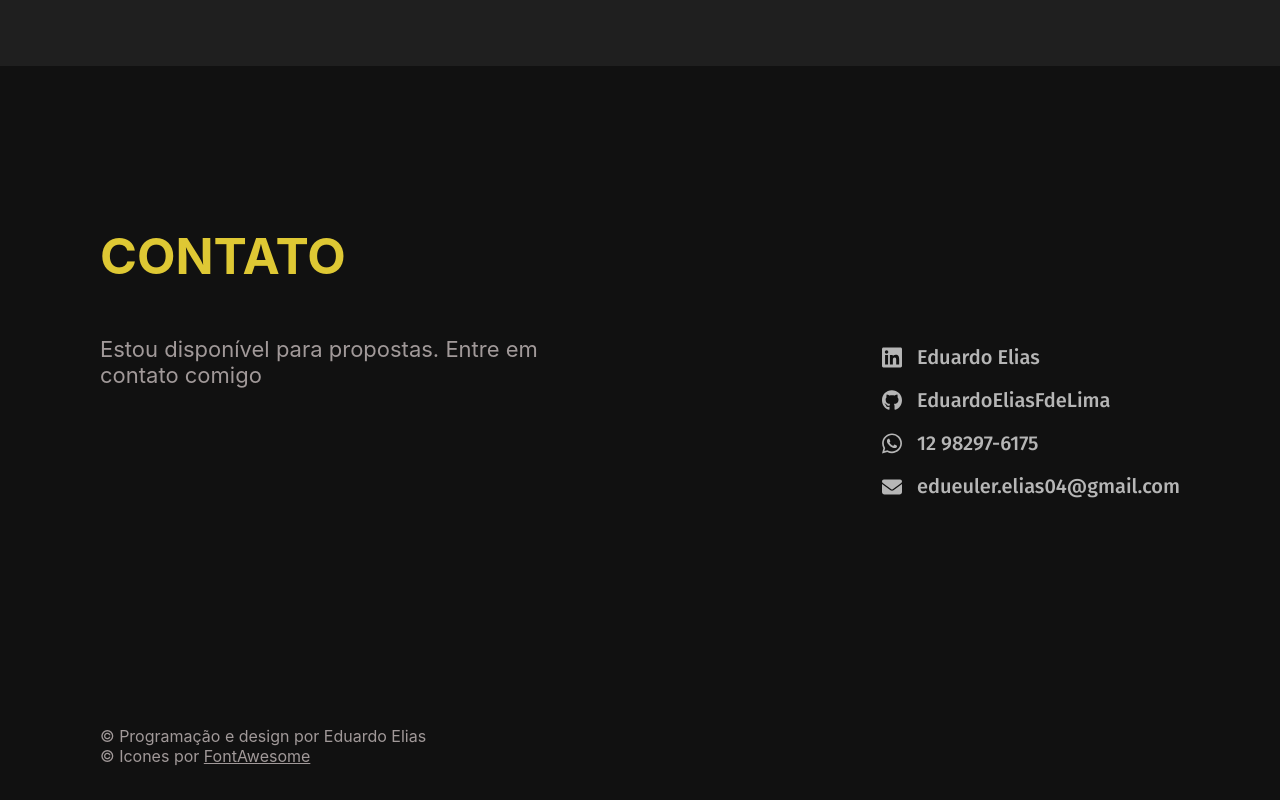
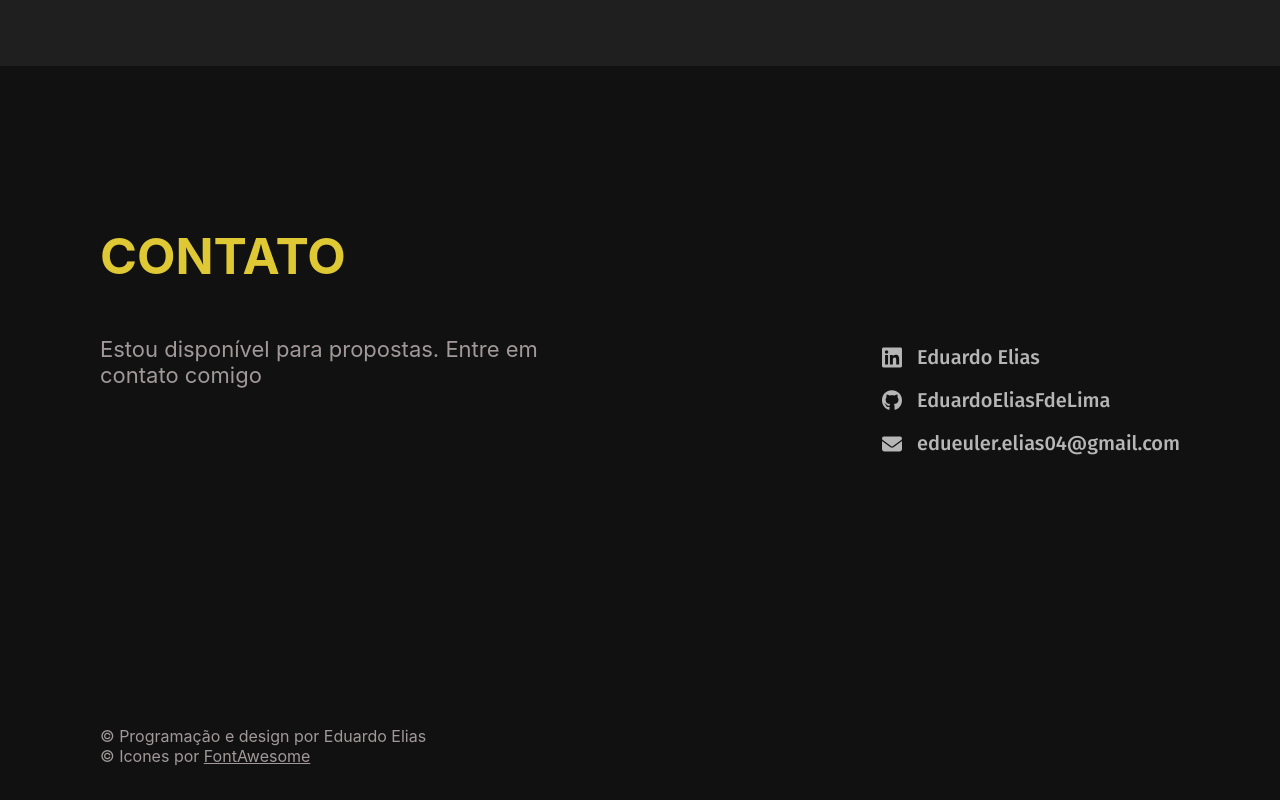
Before and after one commit to EduardoEliasFdeLima/PortifolioReact, a React (Create React App) app: page / in a window 1280 px wide. Shown: the part 3445-4245 px from the top of the page. Built offline with nearby package versions, Linux system fonts and the light colour scheme; a web font is replaced by a local one.

Commit message:
tirando o zap

```diff
--- a/src/components/Contato.js
+++ b/src/components/Contato.js
@@ -19,7 +19,6 @@ function Contato() {
                     <ul>
                         <li><LinkeIcon className="icon-contato"/>  <a href='https://www.linkedin.com/in/eduardo-elias-4008422b7/' target='new_blank'>Eduardo Elias</a></li>
                         <li><GithubIcon className="icon-contato"/>  <a href='https://github.com/EduardoEliasFdeLima' target='new_blank'>EduardoEliasFdeLima</a></li>
-                        <li><WhatsIcon className="icon-contato"/>  12 98297-6175</li>
                         <li><EmailIcon className="icon-contato"/>  edueuler.elias04@gmail.com</li>
                     </ul>
                 </div>
```
